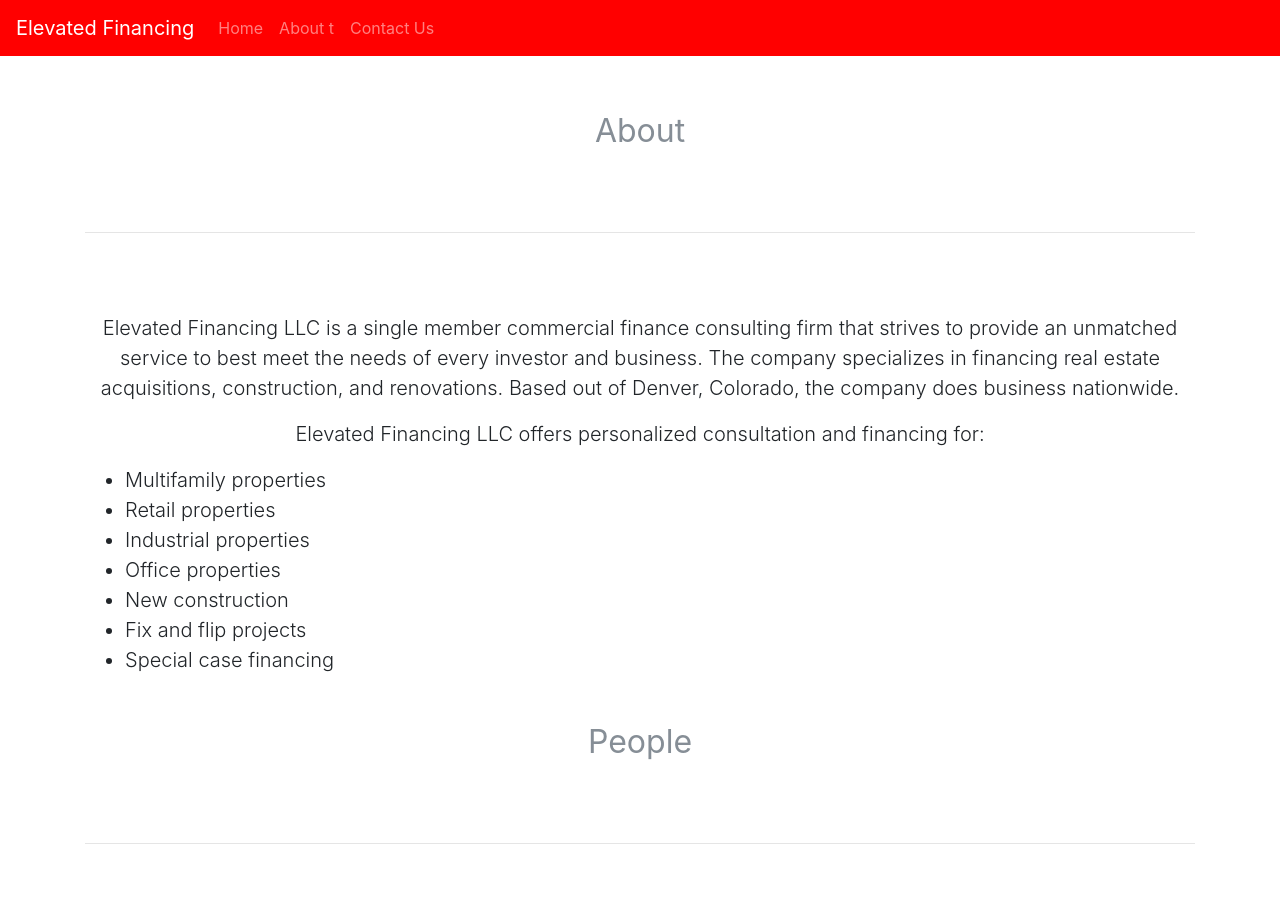
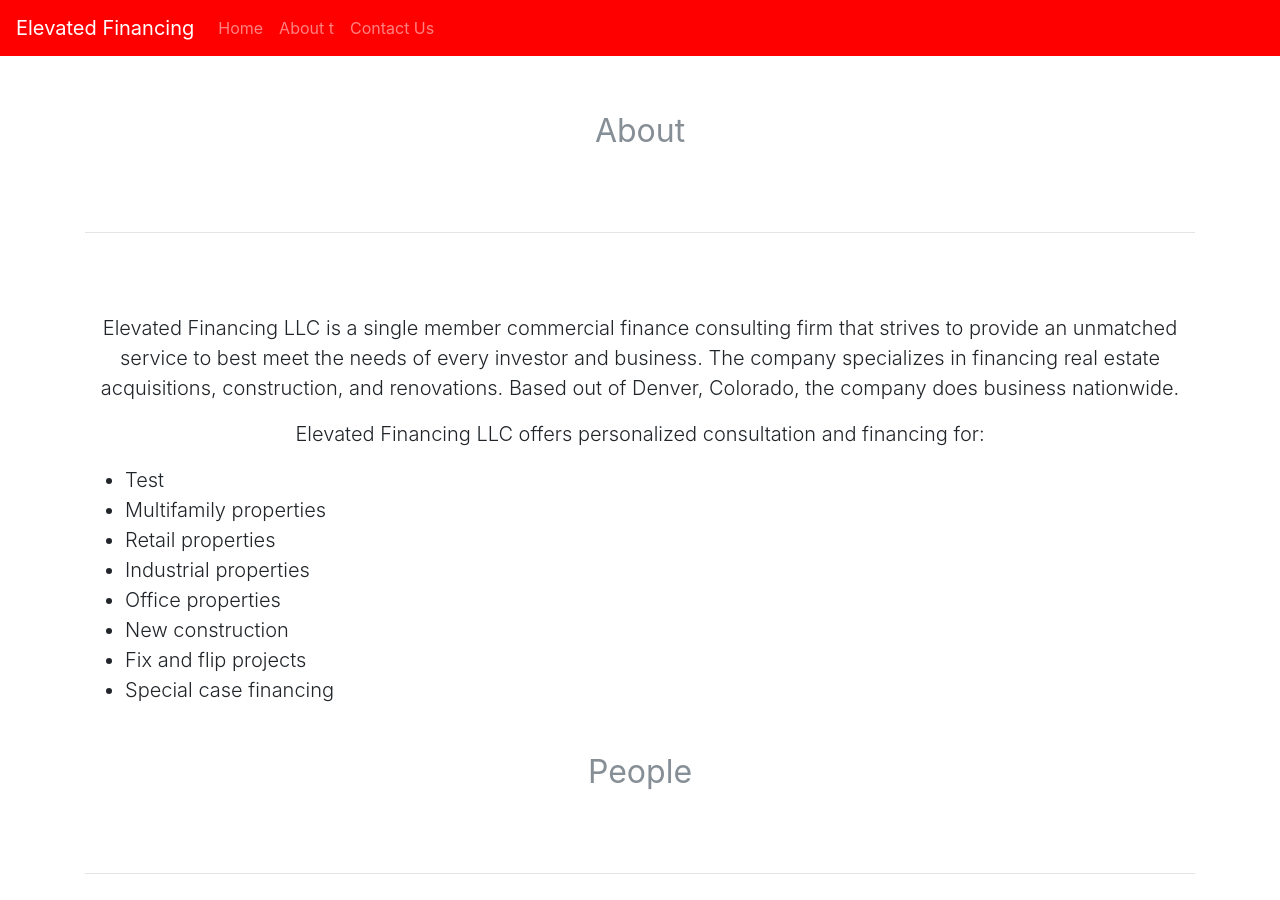
Before and after one commit to ElevatedFinancing1/ElevatedFinancing1.github.io, a Jekyll site: the page built from about.html, in a window 1280 px wide and 900 px high. Built offline with Jekyll 4.4.1, drawn with Linux system fonts in a browser that asks for light colours; nearby versions of some CDN libraries.

Commit message:
Update from Forestry.io - Updated _data/about_page_services.yml

```diff
--- a/_data/about_page_services.yml
+++ b/_data/about_page_services.yml
@@ -1,9 +1,9 @@
-
-
-- service: "Multifamily properties"
-- service: "Retail properties"
-- service: "Industrial properties"
-- service: "Office properties"
-- service: "New construction"
-- service: "Fix and flip projects"
-- service: "Special case financing"
+---
+- service: Test
+- service: Multifamily properties
+- service: Retail properties
+- service: Industrial properties
+- service: Office properties
+- service: New construction
+- service: Fix and flip projects
+- service: Special case financing
```
